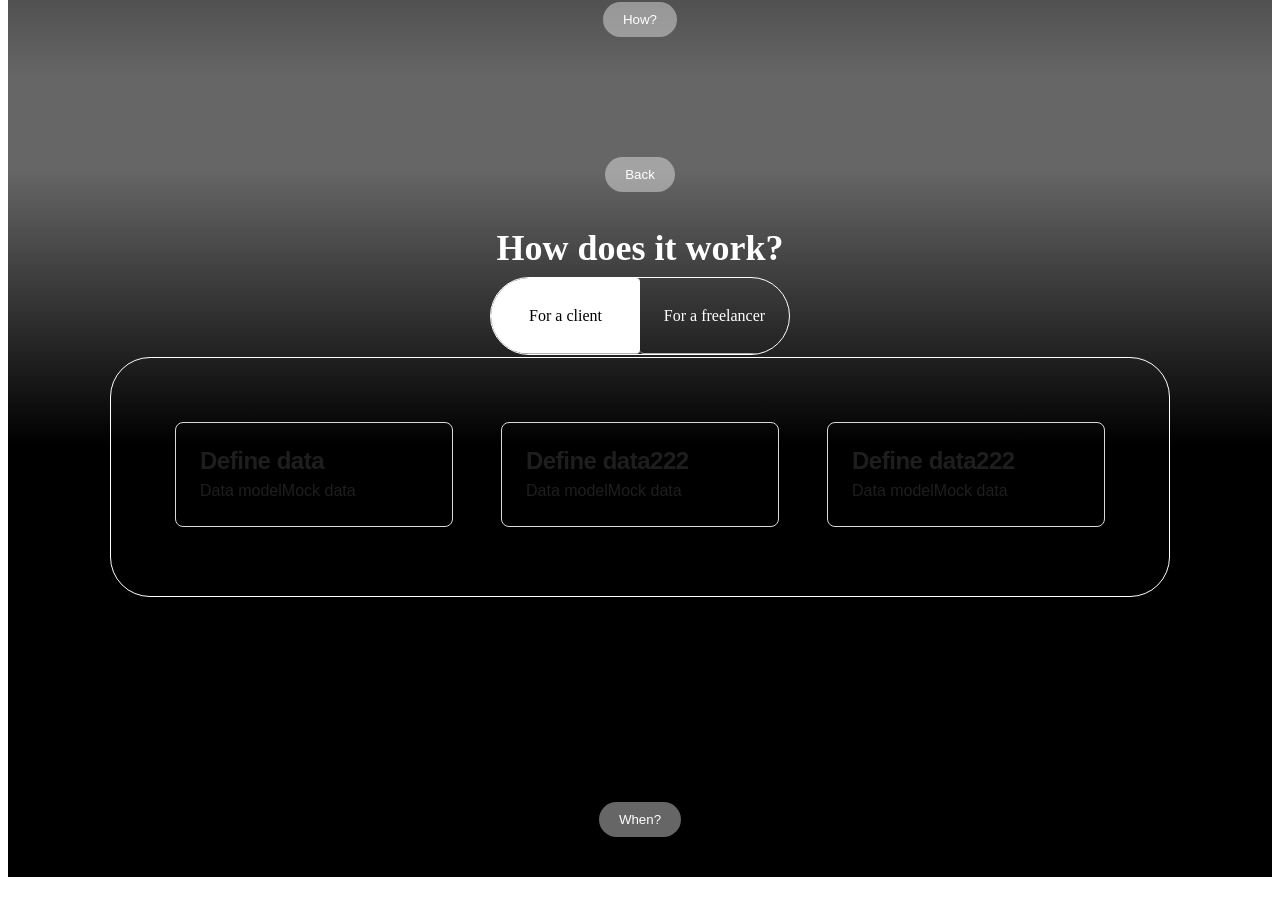
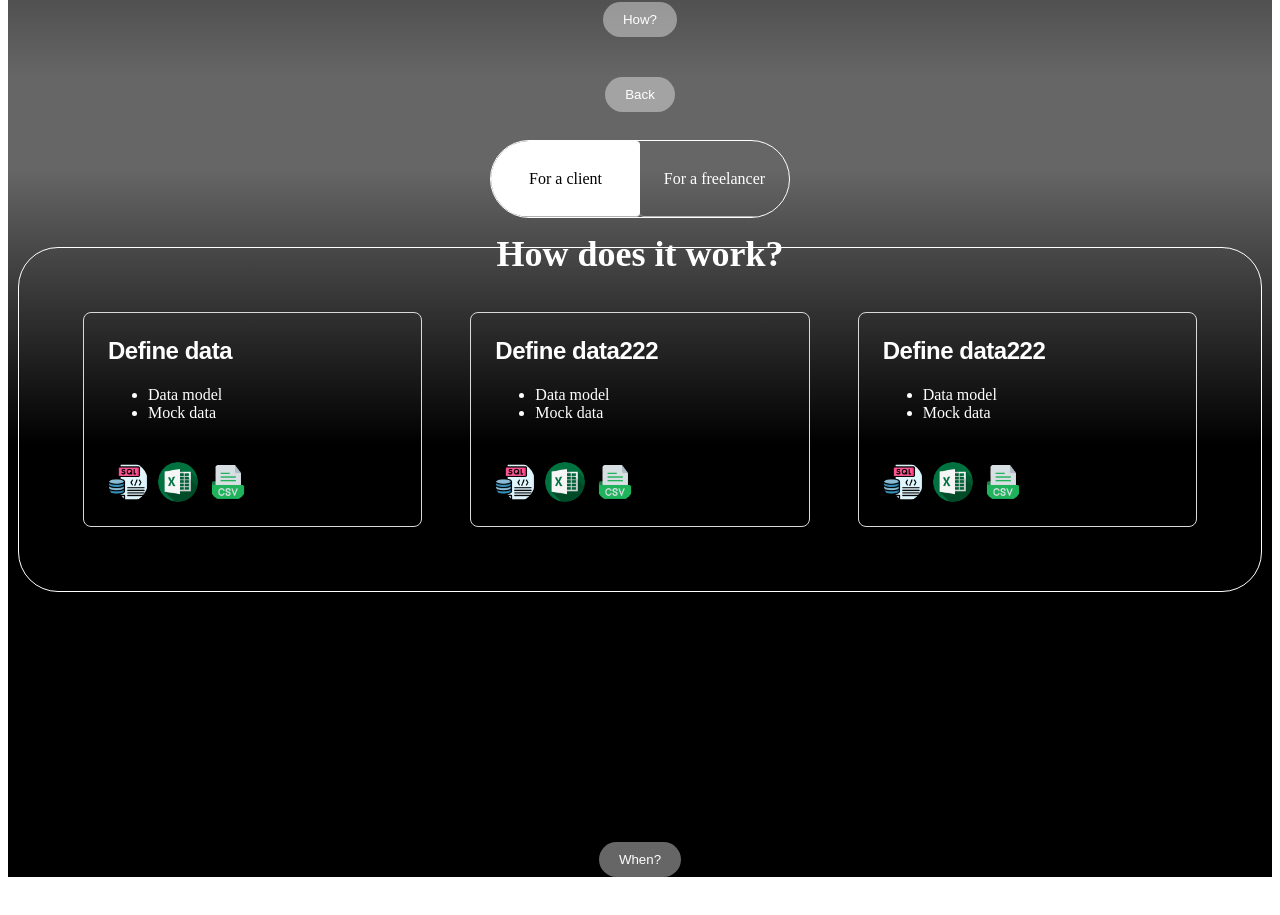
Before and after one commit to IrishBoy/ts-python, a React (Create React App) app in the folder frontend/: page / in a window 1280 px wide. Shown: the part 731-1646 px from the top of the page. Built offline with nearby package versions, Linux system fonts and the light colour scheme.

Commit message:
Second section css is finished TODO: fill right info

```diff
--- a/frontend/src/pages/InfiniteScrollPage/ui/InfiniteScrollPage.css
+++ b/frontend/src/pages/InfiniteScrollPage/ui/InfiniteScrollPage.css
@@ -183,8 +183,12 @@ body {
   background: linear-gradient(0deg, #666 0%, #000 46%);
 }
 
- .second-section {
-  /* background: linear-gradient(180deg #666 11.5%, #000 46%); */
+.second-section {
+  display: flex;
+  flex-direction: column;
+  justify-content: space-between;
+  height: 100vh; /* Ensures the second section takes the full viewport height */
+  overflow: hidden; /* Prevents content from overflowing outside the section */
   background: linear-gradient(180deg,  #666 11.5%, #000 46%);
 }
 
@@ -244,14 +248,7 @@ body {
   color: white
 }
 
-.second-section .button-back-container{
-  position: absolute;
-  border-radius: 40px;
-  top: 10%;
-  display: flex;
-  justify-content: center;
-  gap: 10px;
-}
+
 
 .second-section .button-back {
   border-radius: 40px;
@@ -264,13 +261,25 @@ body {
   color: white
 }
 
-.second-section .button-next-container{
-  position: absolute;
-  border-radius: 40px;
+.second-section .button-back-container {
+  top: 10%;
+  display: flex;
+  justify-content: center;
+  gap: 10px;
+}
+
+.second-section .button-next-container {
   bottom: 5%;
   display: flex;
   justify-content: center;
-  gap: 10px;
+  /* gap: 10px; */
+}
+
+.second-section .tabs {
+  display: flex;
+  justify-content: center;
+  margin: 5%;
+  position: absolute;
 }
 
 .second-section .button-next {
@@ -288,7 +297,8 @@ body {
   text-align: center;
   font-size: 24px;
   font-weight: bold;
-  top:15%;
+  /* top:15%; */
+  margin: 10%;
 
 }
 
@@ -296,23 +306,13 @@ body {
   color: white;
 }
 
-.second-section .tabs {
-  top: 25%;
-  position: absolute;
+.second-section .tab-content {
   display: flex;
-
+  flex-direction: column;
+  height: 100%;
+  width: 100%;
+  max-height: 60vh;
+  overflow-y: auto;
+  padding: 10px;
+  box-sizing: border-box;
 }
-
-
-
-.second-section .tab-content {
-  /* position: absolute; */
-  display: flex;
-  /* justify-content: center; */
-  /* width: 100%; */
-  /* max-width: 800px;
-   */
-  max-width: 90%;
-  height: 30%;
-  bottom: 30%;
-}
--- a/frontend/src/shared/AvatarGroup/AvatarGroup.css
+++ b/frontend/src/shared/AvatarGroup/AvatarGroup.css
@@ -5,7 +5,7 @@
 .avatar-group {
   display: flex;
   flex-direction: row;
-  gap: 0px;
+  gap: 10px;
   align-items: flex-start;
   justify-content: flex-start;
   position: relative;
--- a/frontend/src/shared/CardGrid/CardGrid.css
+++ b/frontend/src/shared/CardGrid/CardGrid.css
@@ -1,7 +1,9 @@
 .card-grid-reviews,
 .card-grid-reviews * {
   box-sizing: border-box;
+
 }
+
 .card-grid-reviews {
   border-radius: 40px;
   border-style: solid;
@@ -14,6 +16,7 @@
   align-items: flex-start;
   justify-content: flex-start;
   position: relative;
+  grid-template-columns: repeat(auto-fill, minmax(300px, 1fr));
 }
 .card-grid-reviews .card-grid {
   display: flex;
@@ -27,6 +30,7 @@
   align-self: stretch;
   flex-shrink: 0;
   position: relative;
+  color: white;
 }
 .card-grid-reviews .review-card {
   border-radius: var(--var-sds-size-radius-200, 8px);
@@ -42,6 +46,8 @@
   flex: 1;
   min-width: 240px;
   position: relative;
+  color: white;
+  box-sizing: border-box;
 }
 .card-grid-reviews .review-body {
   display: flex;
@@ -56,6 +62,7 @@
 .card-grid-reviews .text-heading-instance {
   flex-shrink: 0 !important;
   width: 305px !important;
+  color: white;
 }
 .card-grid-reviews .text-instance {
   align-self: stretch !important;
@@ -67,42 +74,17 @@
 .card-grid-reviews .text-heading-instance2 {
   flex-shrink: 0 !important;
   width: 304px !important;
+  color: white;
 }
 
-/* nested override styles */
-.card-grid-reviews .avatar-group-instance2 {
-  width: 18.1% !important;
-  height: 100% !important;
-  position: absolute !important;
-  right: 20.81% !important;
-  left: 61.09% !important;
-  bottom: 0% !important;
-  top: 0% !important;
+.avatar-group {
+  display: flex;
+  gap: 10px;
 }
-.card-grid-reviews .avatar-group-instance3 {
-  width: 18.1% !important;
-  height: 100% !important;
-  position: absolute !important;
-  right: 41.18% !important;
-  left: 40.72% !important;
-  bottom: 0% !important;
-  top: 0% !important;
+
+.avatar-group img {
+  width: 40px;
+  height: 40px;
+  object-fit: cover;
+  border-radius: 50%;
 }
-.card-grid-reviews .avatar-group-instance4 {
-  width: 18.1% !important;
-  height: 100% !important;
-  position: absolute !important;
-  right: 61.54% !important;
-  left: 20.36% !important;
-  bottom: 0% !important;
-  top: 0% !important;
-}
-.card-grid-reviews .avatar-group-instance5 {
-  width: 18.1% !important;
-  height: 100% !important;
-  position: absolute !important;
-  right: 81.9% !important;
-  left: 0% !important;
-  bottom: 0% !important;
-  top: 0% !important;
-}
--- a/frontend/src/shared/CardGrid/CardGrid.tsx
+++ b/frontend/src/shared/CardGrid/CardGrid.tsx
@@ -1,13 +1,12 @@
 import "./CardGrid.css";
 import React from 'react';
 import { TextHeading } from "../TextHeading/TextHeading.jsx";
-import { Text } from "../Text/Text.jsx";
 
 interface CardGridReviewsProps {
   className?: string;
   texts: {
     heading: string;
-    body: string;
+    body: string[];
   }[];
   icons: string[][];
 }
@@ -20,13 +19,22 @@ export const CardGridReviews: React.FC<CardGridReviewsProps> = ({ className = ''
           <div key={index} className="review-card">
             <div className="review-body">
               <TextHeading text={text.heading} className={`text-heading-instance${index}`} />
-              <Text text={text.body} className="text-instance" />
+              <ul className="text-instance">
+                {text.body.map((line, lineIndex) => (
+                  <li key={lineIndex}>{line}</li>
+                ))}
+              </ul>
             </div>
-            {/* <div className="avatar-group">
+            <div className="avatar-group">
               {icons[index].map((icon, iconIndex) => (
-                <img key={iconIndex} src={icon} alt={`Icon ${iconIndex}`} className={`avatar-group-instance${iconIndex}`} />
+                <img
+                  key={iconIndex}
+                  src={icon}
+                  alt={`Icon ${iconIndex}`}
+                  className={`avatar-group-instance${iconIndex}`}
+                />
               ))}
-            </div> */}
+            </div>
           </div>
         ))}
       </div>
--- a/frontend/src/shared/TextHeading/TextHeading.css
+++ b/frontend/src/shared/TextHeading/TextHeading.css
@@ -11,7 +11,7 @@
   position: relative;
 }
 .text-heading .text-heading2 {
-  color: var(--var-sds-color-text-default-default, #1e1e1e);
+  color: white;
   text-align: left;
   font-family: var(--heading-font-family, "Inter-SemiBold", sans-serif);
   font-size: var(--heading-font-size, 24px);
--- a/frontend/src/widgets/SecondSection/ui/SecondPage.tsx
+++ b/frontend/src/widgets/SecondSection/ui/SecondPage.tsx
@@ -37,12 +37,12 @@ class SecondPage extends Component<SecondPageProps, SecondPageState> {
     const { activeTab } = this.state;
 
     const textSet = activeTab === "left"
-      ? [{ heading: "Define data", body: "Data modelMock data" },
-          { heading: "Define data222", body: "Data modelMock data" },
-          { heading: "Define data222", body: "Data modelMock data" }]
-      : [{ heading: "Define criteria", body: "Inputs and outputsWay of interaction" },
-          { heading: "Define criteria2222", body: "Inputs and outputsWay of interaction" },
-          { heading: "Define criteria2222", body: "Inputs and outputsWay of interaction" }];
+      ? [{ heading: "Define data", body: ["Data model", "Mock data"] },
+          { heading: "Define data222", body: ["Data model", "Mock data"] },
+          { heading: "Define data222", body: ["Data model", "Mock data"] }]
+      : [{ heading: "Define criteria", body: ["Inputs and outputs", "Way of interaction"] },
+          { heading: "Define criteria2222", body: ["Inputs and outputs", "Way of interaction"] },
+          { heading: "Define criteria2222", body: ["Inputs and outputs", "Way of interaction"] }];
 
     const iconSet = activeTab === "left"
       ? [[SqlIcon, ExcelIcon, CsvIcon],
```
